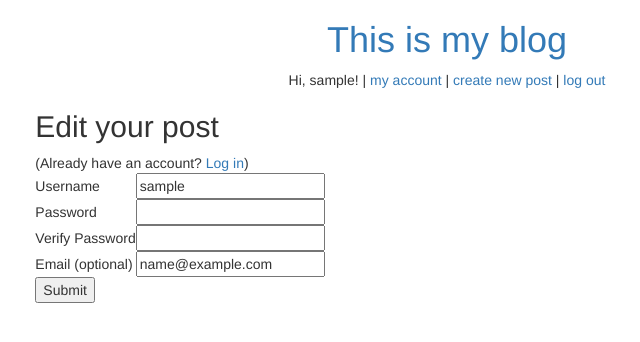
After one commit to asuozzo/buildablog, a Python web app: template templates/edit.html in a window 1280 px wide. The commit adds this page. Shown: the top 342 px of the page, without its empty margins (193-833 px from the left). Run offline with Jinja, Linux system fonts and the light colour scheme; the template is opened without the code that fills it: most values are stand-ins (such as "Sample title", 1, 10 or a date in 2020); some libraries are stand-ins or nearby versions.

Commit message:
add edit page framework

```diff
--- a/main.py
+++ b/main.py
@@ -374,11 +374,15 @@ class WelcomePage(Handler):
             self.redirect("/signup")
 
 
+class EditPage(Handler):
+    def get(self):
+        self.render('edit.html')
 
 
 app = webapp2.WSGIApplication([
     ('/', MainPage),
     ('/newpost', SubmitPage),
+    ('/edit', EditPage),
     ("/signup", SignUpPage),
     ("/login", LogInPage),
     ("/logout", LogOutPage),
--- /dev/null
+++ b/templates/edit.html
@@ -0,0 +1,62 @@
+{% extends "base.html" %}
+
+{% block content %}
+   <div class="col-xs-12 col-md-8 col-md-offset-2">
+   <h2>Edit your post</h2>
+   (Already have an account? <a href="/login">Log in</a>)
+    <form method="post">
+      <table>
+        <tr>
+          <td class="label">
+            Username
+          </td>
+          <td>
+            <input type="text" name="username" value="{{username}}">
+          </td>
+          <td class="error">
+            {{error_username}}
+          </td>
+        </tr>
+
+        <tr>
+          <td class="label">
+            Password
+          </td>
+          <td>
+            <input type="password" name="password" value="">
+          </td>
+          <td class="error">
+            {{error_password}}
+          </td>
+        </tr>
+
+        <tr>
+          <td class="label">
+            Verify Password
+          </td>
+          <td>
+            <input type="password" name="verify" value="">
+          </td>
+          <td class="error">
+            {{error_verify}}
+          </td>
+        </tr>
+
+        <tr>
+          <td class="label">
+            Email (optional)
+          </td>
+          <td>
+            <input type="text" name="email" value="{{email}}">
+          </td>
+          <td class="error">
+            {{error_email}}
+          </td>
+        </tr>
+      </table>
+
+      <input type="submit">
+    </form>
+    </div>
+
+{% endblock %}
```
Also changed, not shown: templates/welcome.html (+19 -1 lines).
